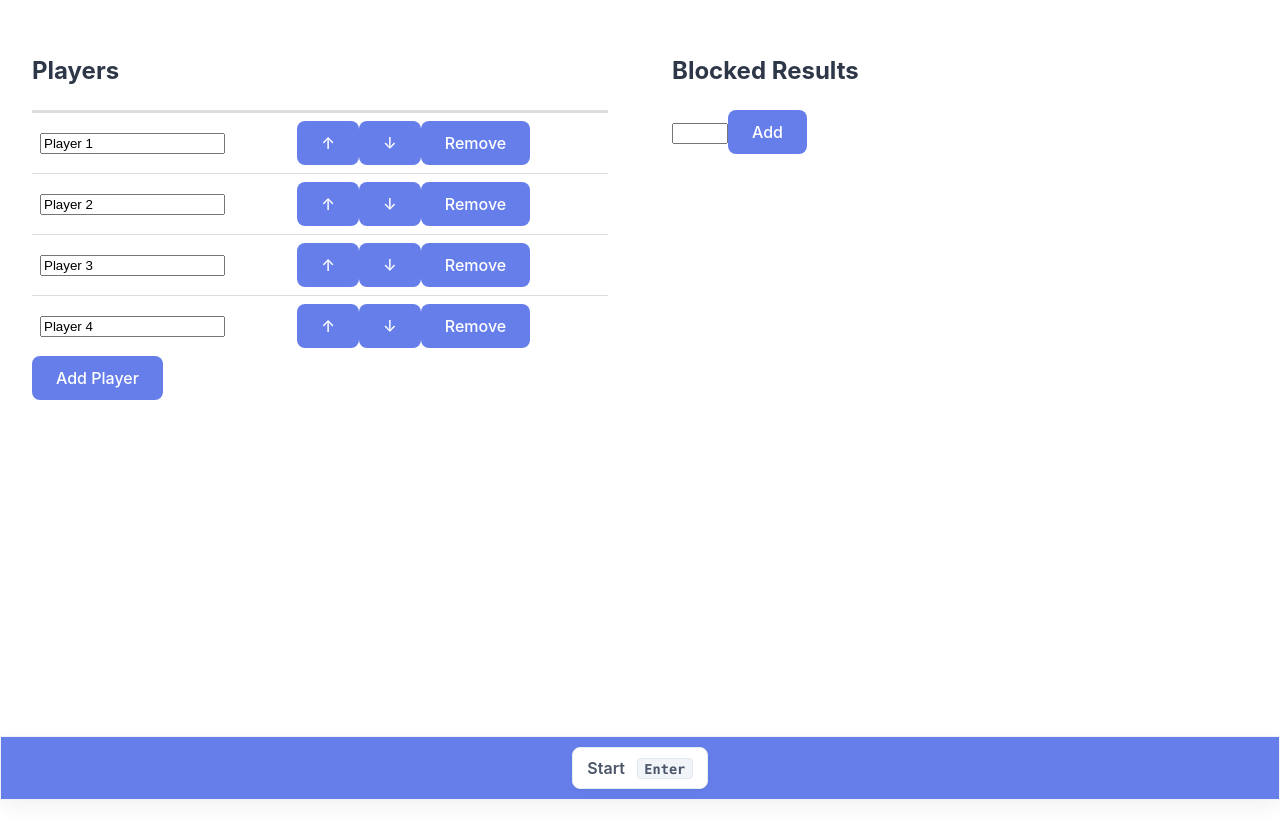
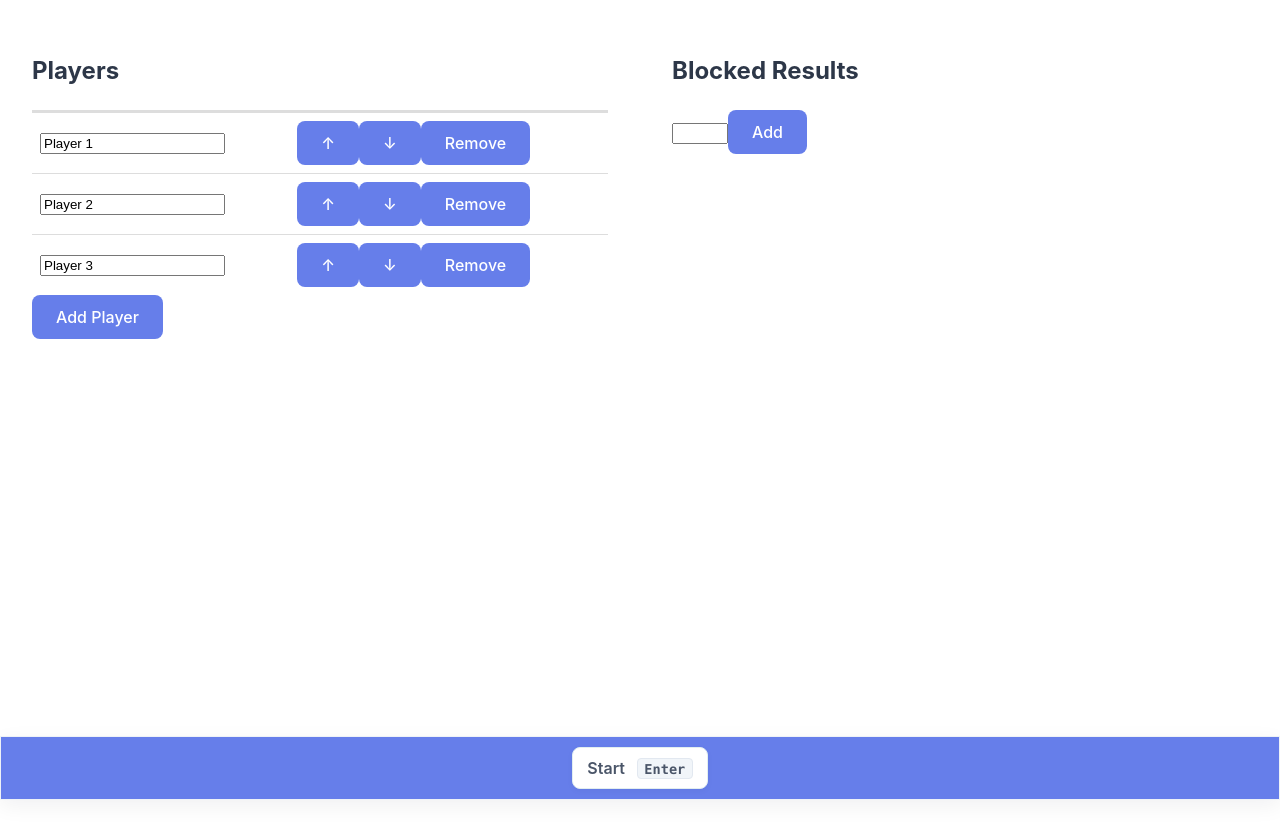
Before and after one commit to tallavi/catan-web, a React (Vite) app: page / in a window 1280 px wide. Shown: the top 838 px of the page. Built offline with nearby package versions, Linux system fonts and the light colour scheme.

Commit message:
hooked start view to state

```diff
--- a/src/components/GameView.tsx
+++ b/src/components/GameView.tsx
@@ -1,13 +1,13 @@
 import React, { useEffect, useState, useMemo } from 'react'
 import './game.css'
-import { GameLogic, GameStorage, GameStatus } from '../core'
+import { GameLogic, GameStatus } from '../core'
 import type { GameStatus as GameStatusType } from '../core/types'
 import { mockGameSaveData } from '../mocks/mockGameState'
 import NormalView from './NormalView'
 import PauseView from './PauseView'
 import StartView from './StartView'
 
-const USE_MOCK_DATA = true
+const USE_MOCK_DATA = false
 
 // This is a development-only feature to force a re-render when the mock data changes.
 // In a production build, import.meta.hot will be undefined.
@@ -22,22 +22,19 @@ if ((import.meta as any).hot) {
 }
 
 export const GameView: React.FC = () => {
-  const [gameStatus, setGameStatus] = useState<GameStatusType>(() => {
-    const storage = new GameStorage()
-    if (USE_MOCK_DATA) {
-      storage.createNewGame([], [], mockGameSaveData)
-    }
-    const logic = new GameLogic(undefined, null, () => {})
-    return logic.status
-  })
+  const gameLogic = useMemo(() => {
+    return new GameLogic(
+      undefined,
+      USE_MOCK_DATA ? mockGameSaveData : null,
+      () => {}
+    )
+  }, [])
 
-  const gameLogic = useMemo(() => {
-    const storage = new GameStorage()
-    if (USE_MOCK_DATA) {
-      storage.createNewGame([], [], mockGameSaveData)
-    }
-    return new GameLogic(undefined, null, setGameStatus)
-  }, [setGameStatus])
+  const [gameStatus, setGameStatus] = useState<GameStatusType>(gameLogic.status)
+
+  useEffect(() => {
+    gameLogic.setOnStatusChange(setGameStatus)
+  }, [gameLogic])
 
   // Toggle between normal and pause when Space is pressed
   useEffect(() => {
--- a/src/components/StartView.tsx
+++ b/src/components/StartView.tsx
@@ -1,37 +1,45 @@
-import React, { useState } from 'react'
+import React, { useState, useEffect } from 'react'
 import type { GameLogic } from '../core'
 
 interface StartViewProps {
   gameLogic: GameLogic
 }
 
-interface Player {
-  id: number
-  name: string
-}
-
 export const StartView: React.FC<StartViewProps> = ({ gameLogic }) => {
-  const [players, setPlayers] = useState<Player[]>([
-    { id: 1, name: 'Player 1' },
-    { id: 2, name: 'Player 2' },
-    { id: 3, name: 'Player 3' },
-    { id: 4, name: 'Player 4' },
-  ])
-  const [blockedNumbers, setBlockedNumbers] = useState<number[]>([])
+  const [players, setPlayers] = useState<string[]>(() => {
+    const initialPlayers = gameLogic.state.gameSaveData.players
+    return initialPlayers.length > 0
+      ? initialPlayers
+      : ['Player 1', 'Player 2', 'Player 3']
+  })
+  const [blockedNumbers, setBlockedNumbers] = useState<number[]>(
+    gameLogic.state.gameSaveData.blockedResults
+  )
   const [newBlockedNumber, setNewBlockedNumber] = useState('')
 
+  useEffect(() => {
+    gameLogic.setPlayers(players)
+  }, [players, gameLogic])
+
+  useEffect(() => {
+    gameLogic.setBlockedResults(blockedNumbers)
+  }, [blockedNumbers, gameLogic])
+
   const addPlayer = () => {
-    const newId =
-      players.length > 0 ? Math.max(...players.map(p => p.id)) + 1 : 1
-    setPlayers([...players, { id: newId, name: `Player ${newId}` }])
+    setPlayers([...players, `Player ${players.length + 1}`])
   }
 
-  const removePlayer = (id: number) => {
-    setPlayers(players.filter(p => p.id !== id))
+  const removePlayer = (index: number) => {
+    if (players.length <= 1) {
+      return // Don't allow removing the last player
+    }
+    setPlayers(players.filter((_, i) => i !== index))
   }
 
-  const updatePlayerName = (id: number, name: string) => {
-    setPlayers(players.map(p => (p.id === id ? { ...p, name } : p)))
+  const updatePlayerName = (index: number, name: string) => {
+    const newPlayers = [...players]
+    newPlayers[index] = name
+    setPlayers(newPlayers)
   }
 
   const movePlayer = (index: number, direction: 'up' | 'down') => {
@@ -74,22 +82,18 @@ export const StartView: React.FC<StartViewProps> = ({ gameLogic }) => {
           <table style={{ width: '100%' }}>
             <tbody>
               {players.map((player, index) => (
-                <tr key={player.id}>
+                <tr key={index}>
                   <td>
                     <input
                       type="text"
-                      value={player.name}
-                      onChange={e =>
-                        updatePlayerName(player.id, e.target.value)
-                      }
+                      value={player}
+                      onChange={e => updatePlayerName(index, e.target.value)}
                     />
                   </td>
                   <td>
                     <button onClick={() => movePlayer(index, 'up')}>↑</button>
                     <button onClick={() => movePlayer(index, 'down')}>↓</button>
-                    <button onClick={() => removePlayer(player.id)}>
-                      Remove
-                    </button>
+                    <button onClick={() => removePlayer(index)}>Remove</button>
                   </td>
                 </tr>
               ))}
--- a/src/core/game-logic.ts
+++ b/src/core/game-logic.ts
@@ -43,13 +43,12 @@ export class GameLogic {
     this._storage = new GameStorage(storageKey) //TODO: should I use multiple storage keys, one for initial game data and finished turns (changed just when the turn advances) vs current turn data that is saved again and again every 10 seconds? Or it doesn't matter?
     this._onStatusChange = onStatusChange
 
-    const saveData = initialData ?? this._storage.load()
-
-    if (saveData === null) {
-      throw new Error(
-        'No save data found. Create a new game using GameStorage.createNewGame()'
-      )
-    }
+    const saveData = initialData ??
+      this._storage.load() ?? {
+        players: [],
+        blockedResults: [],
+        gameTurns: [],
+      }
 
     this._gameState = new GameState(saveData)
 
@@ -65,6 +64,28 @@ export class GameLogic {
 
     const lastTurnDuration = this._gameState.getCurrentTurn()?.turnDuration ?? 0
     this._turnTimer = new Timer(lastTurnDuration)
+  }
+
+  setOnStatusChange(onStatusChange: (status: GameStatusType) => void): void {
+    this._onStatusChange = onStatusChange
+  }
+
+  setPlayers(players: string[]): void {
+    if (this.status !== GameStatus.Start) {
+      console.warn('Cannot set players when game is in progress')
+      return
+    }
+    this._gameState.gameSaveData.players = players
+    this._save()
+  }
+
+  setBlockedResults(results: number[]): void {
+    if (this.status !== GameStatus.Start) {
+      console.warn('Cannot set blocked results when game is in progress')
+      return
+    }
+    this._gameState.gameSaveData.blockedResults = results
+    this._save()
   }
 
   /**
```
